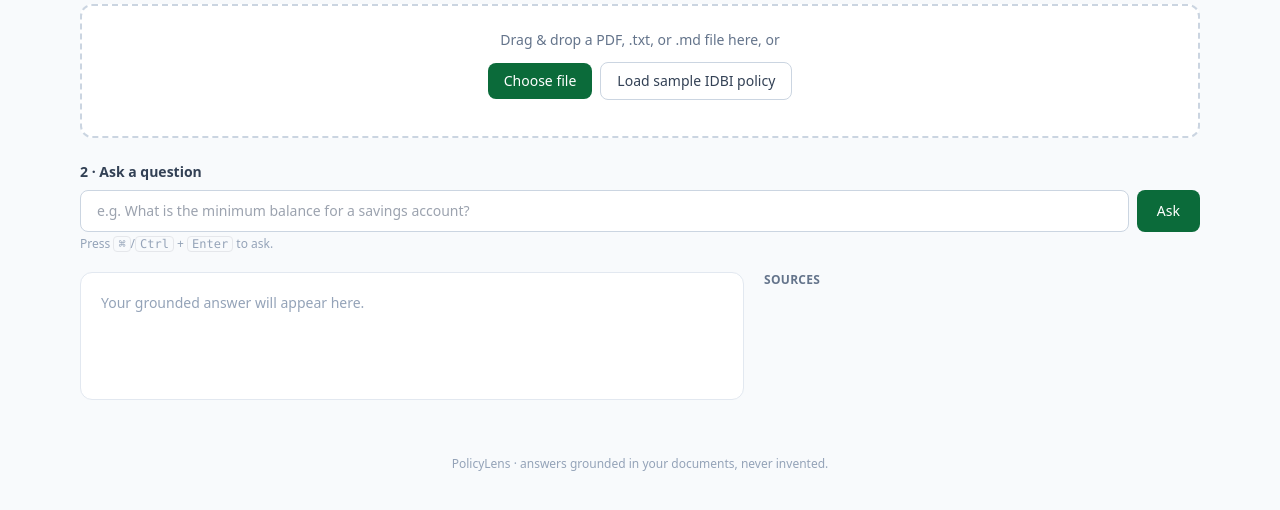
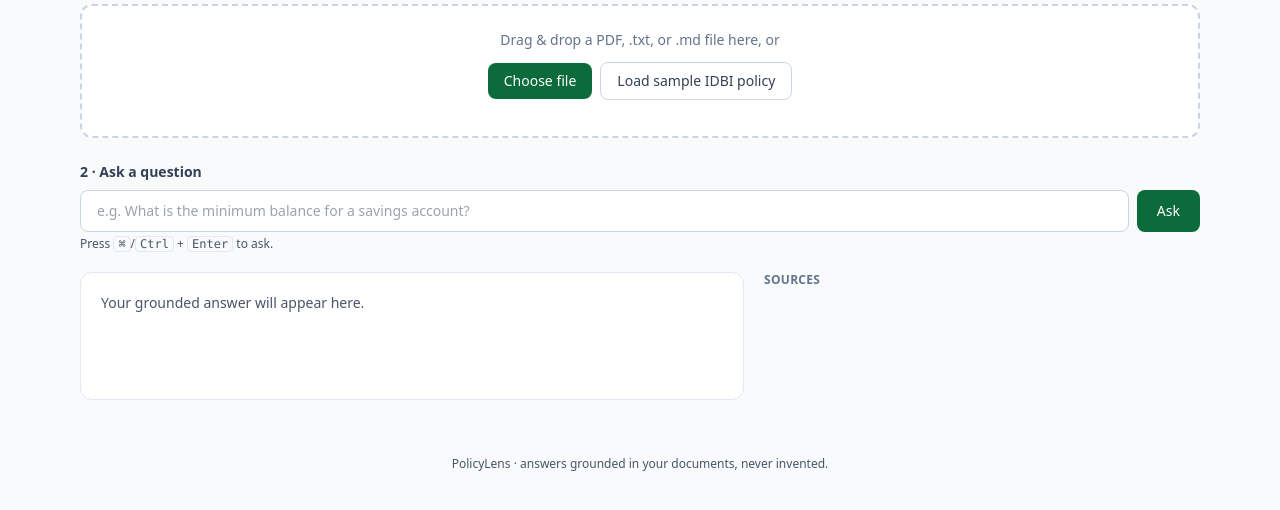
Before and after one commit to Shubham-33/PolicyLens, a Flask app: page / in a window 1280 px wide. Shown: the part 120-630 px from the top of the page. Run offline with Flask 3, Linux system fonts and the light colour scheme; data that the repository does not hold is empty; some libraries are stand-ins or nearby versions.

Commit message:
Fix live-site JS execution + accessibility audit failures
- Pin .js/.css MIME types: Render's Linux image served app.js as text/plain,
  so browsers refused to run it and the whole UI was dead in production.
- Raise low-contrast text (slate-400/500 -> slate-600) to pass WCAG AA.
- Add aria-label to the file input (was an unlabeled form control).

Lighthouse (pre-fix): A11y 91, Best Practices 96.

Co-Authored-By: Claude Opus 4.8 (1M context) <noreply@anthropic.com>

```diff
--- a/app.py
+++ b/app.py
@@ -13,6 +13,7 @@ Layers:
 from __future__ import annotations
 
 import gzip
+import mimetypes
 import uuid
 from pathlib import Path
 from typing import Any, Final
@@ -33,6 +34,12 @@ from rag import DEFAULT_TOP_K, TfidfIndex
 from sample_data import SAMPLE_DOC_NAME, SAMPLE_POLICY
 
 load_dotenv()
+
+# Some minimal Linux images (e.g. the Render build image) map .js/.css to
+# text/plain, which makes browsers refuse to execute the served script. Pin the
+# correct types so the front-end runs everywhere, not just on macOS.
+mimetypes.add_type("text/javascript", ".js")
+mimetypes.add_type("text/css", ".css")
 
 # ---------------------------------------------------------------------------
 # Config
--- a/static/app.js
+++ b/static/app.js
@@ -109,7 +109,7 @@
   function renderSources(sources) {
     if (!sources.length) {
       els.sourcesList.innerHTML =
-        '<li class="text-slate-400">No matching passages.</li>';
+        '<li class="text-slate-600">No matching passages.</li>';
       return;
     }
     els.sourcesList.innerHTML = sources
@@ -147,13 +147,13 @@
   function renderAnswer(data) {
     const grounded = data.grounded
       ? '<span class="text-brand">grounded answer</span>'
-      : '<span class="text-slate-400">offline extract</span>';
+      : '<span class="text-slate-600">offline extract</span>';
     const body = data.found
       ? linkifyCitations(data.answer)
       : `<span class="text-slate-600">${escapeHtml(data.answer)}</span>`;
     els.answerPanel.innerHTML = `
       <p class="text-[0.95rem] leading-relaxed">${body}</p>
-      <p class="mt-3 text-xs text-slate-400">${grounded}${
+      <p class="mt-3 text-xs text-slate-600">${grounded}${
         data.model ? " · " + escapeHtml(data.model) : ""
       }</p>`;
     renderSources(data.sources || []);
--- a/templates/index.html
+++ b/templates/index.html
@@ -48,7 +48,7 @@
         <span
           id="llm-badge"
           role="status"
-          class="rounded-full bg-slate-100 px-3 py-1 text-xs font-medium text-slate-500"
+          class="rounded-full bg-slate-100 px-3 py-1 text-xs font-medium text-slate-600"
           >checking…</span
         >
       </div>
@@ -87,6 +87,7 @@
             id="file-input"
             type="file"
             accept=".pdf,.txt,.md,.markdown"
+            aria-label="Upload a policy document (PDF, .txt, or .md)"
             class="sr-only"
           />
           <p
@@ -122,7 +123,7 @@
             Ask
           </button>
         </form>
-        <p class="mt-1 text-xs text-slate-400">
+        <p class="mt-1 text-xs text-slate-600">
           Press <kbd class="rounded border px-1">⌘</kbd>/<kbd
             class="rounded border px-1"
             >Ctrl</kbd
@@ -138,7 +139,7 @@
               class="min-h-[8rem] rounded-xl border border-slate-200 bg-white p-5"
               aria-live="polite"
             >
-              <p class="text-sm text-slate-400">
+              <p class="text-sm text-slate-600">
                 Your grounded answer will appear here.
               </p>
             </div>
@@ -157,7 +158,7 @@
       </section>
     </main>
 
-    <footer class="mx-auto max-w-6xl px-4 py-8 text-center text-xs text-slate-400">
+    <footer class="mx-auto max-w-6xl px-4 py-8 text-center text-xs text-slate-600">
       PolicyLens · answers grounded in your documents, never invented.
     </footer>
 
```
